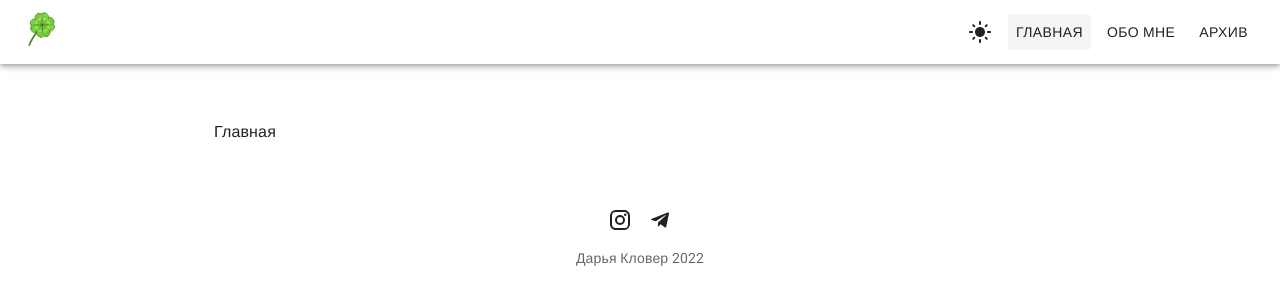
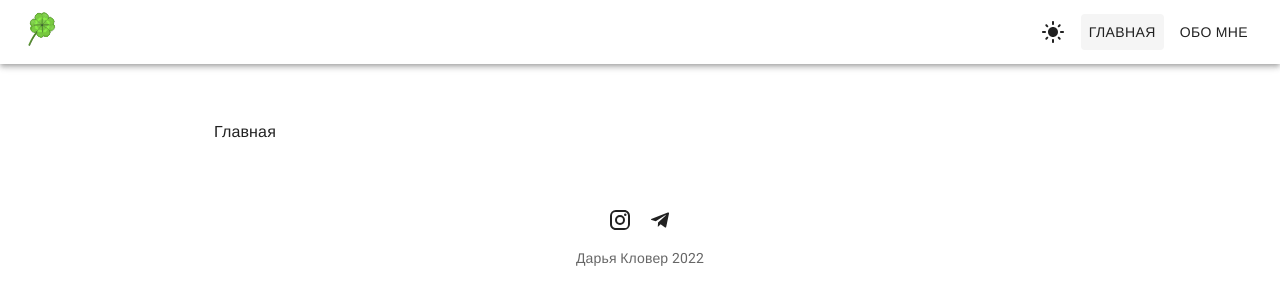
Before and after one commit to SiarheiBobryk/dariaklover, a React (Create React App) app: page / in a window 1280 px wide. Shown: the top 304 px of the page. Built offline with nearby package versions, Linux system fonts and the light colour scheme; a web font is replaced by a local one.

Commit message:
Remove the Archive page link from the top bar

```diff
--- a/src/components/TopBar/TopBar.tsx
+++ b/src/components/TopBar/TopBar.tsx
@@ -26,10 +26,11 @@ const pages = [
     to: '/about',
     label: 'Обо мне',
   },
-  {
-    to: '/archive',
-    label: 'Архив',
-  },
+  // TODO: Uncomment it when we'll have something to archive
+  // {
+  //   to: '/archive',
+  //   label: 'Архив',
+  // },
 ];
 
 function TopBar() {
```
